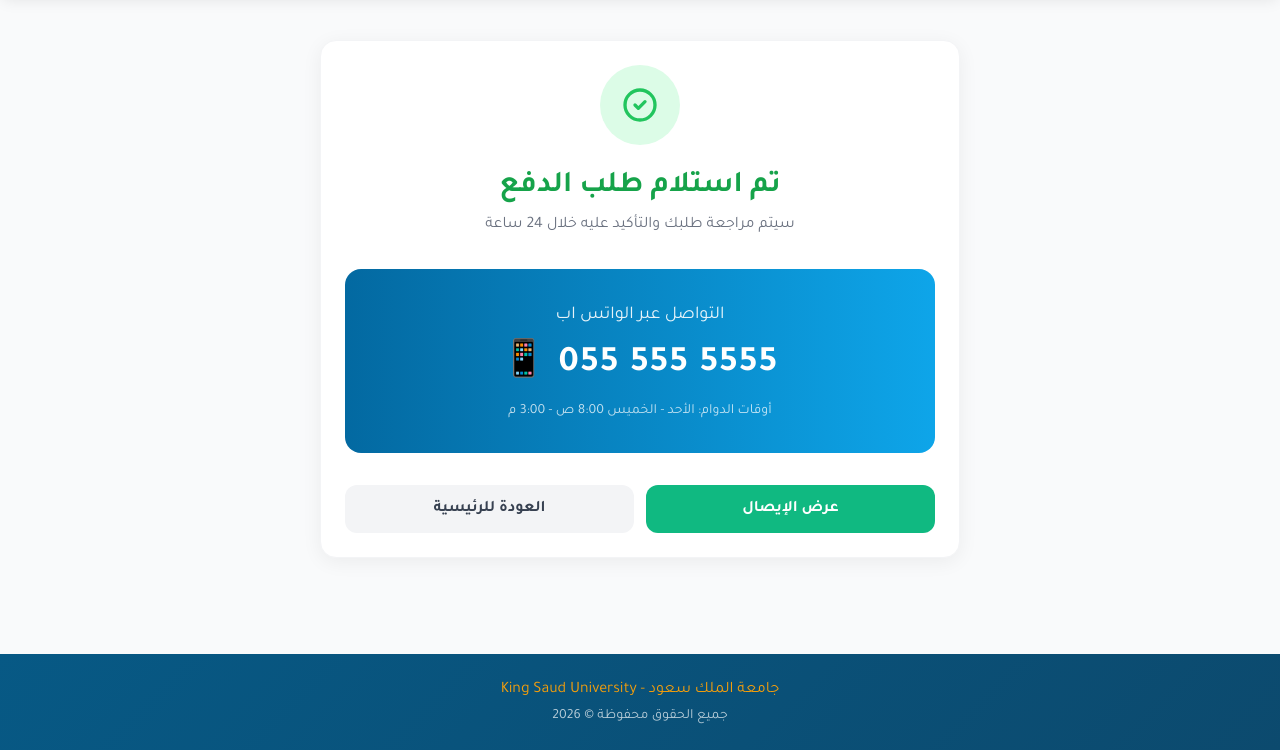
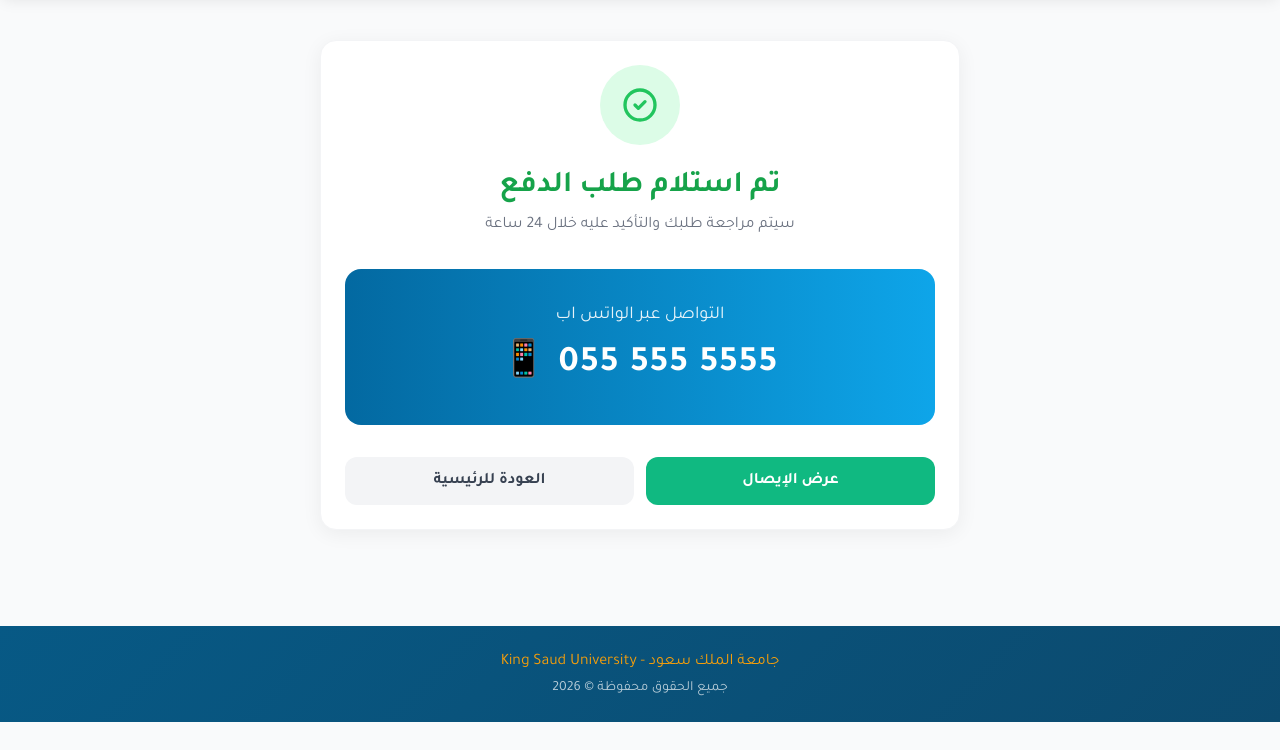
Before and after one commit to aszxgvhbqw123/ksu-admission-portal, a website: page payment-confirmation.html in a window 1280 px wide. Shown: the part 72-822 px from the top of the page. After the commit the page ends 800 px from the top, so only its background shows below. Drawn offline with nearby package versions, Linux system fonts and the light colour scheme.

Commit message:
Remove working hours from payment pages

```diff
--- a/payment-confirmation.html
+++ b/payment-confirmation.html
@@ -53,7 +53,6 @@
             <div class="bg-gradient-to-l from-ksu-primary to-ksu-dark text-white rounded-2xl p-8 mb-8">
                 <p class="text-lg mb-4 opacity-90">التواصل عبر الواتس اب</p>
                 <p class="text-4xl font-bold tracking-wider mb-2" dir="ltr">📱 055 555 5555</p>
-                <p class="text-sm mt-4 opacity-75">أوقات الدوام: الأحد - الخميس 8:00 ص - 3:00 م</p>
             </div>
 
             <div class="flex flex-col sm:flex-row space-y-3 sm:space-y-0 sm:space-x-3 sm:space-x-reverse">
```
Also changed, not shown: payment.html (+0 -1 lines).
